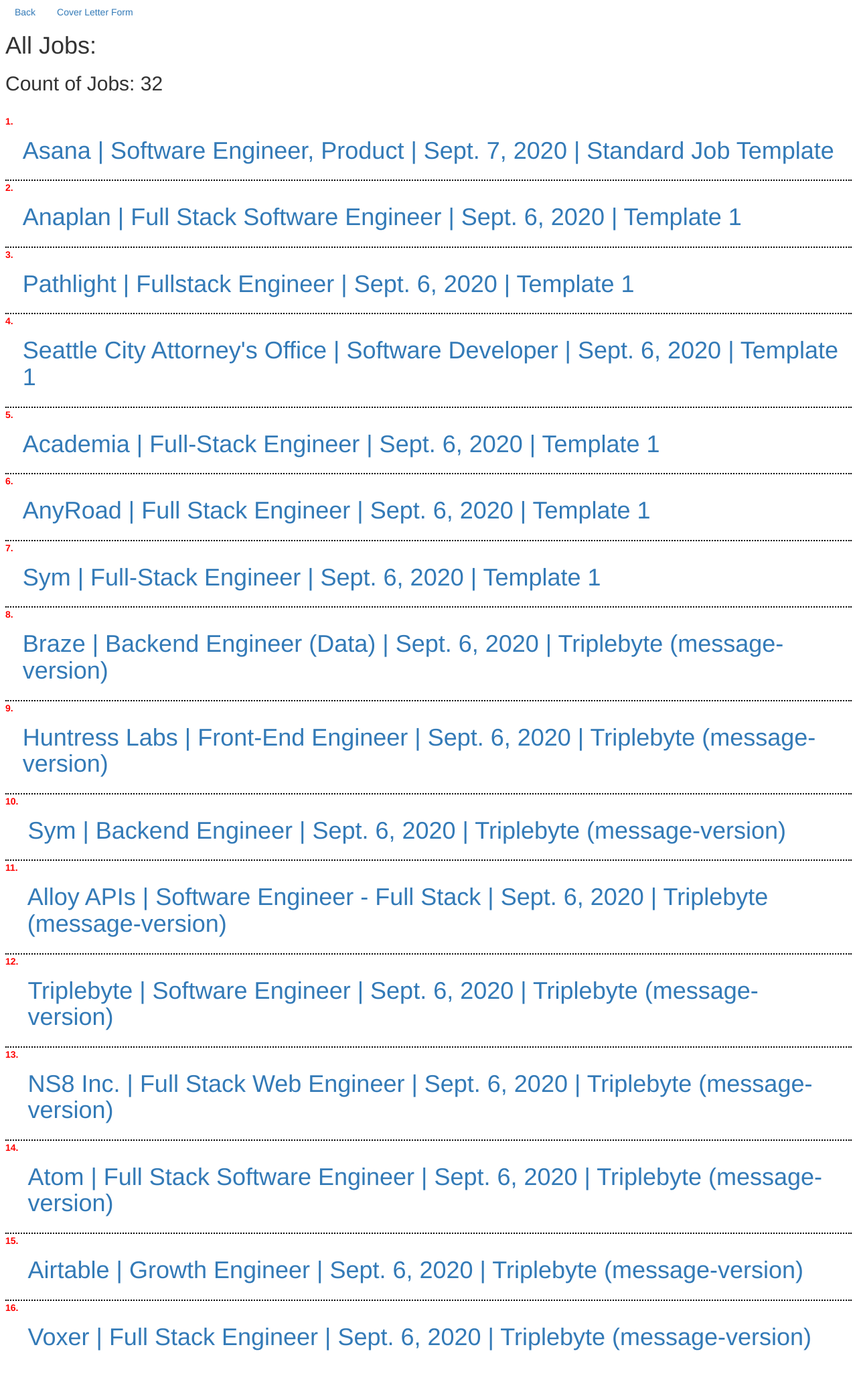
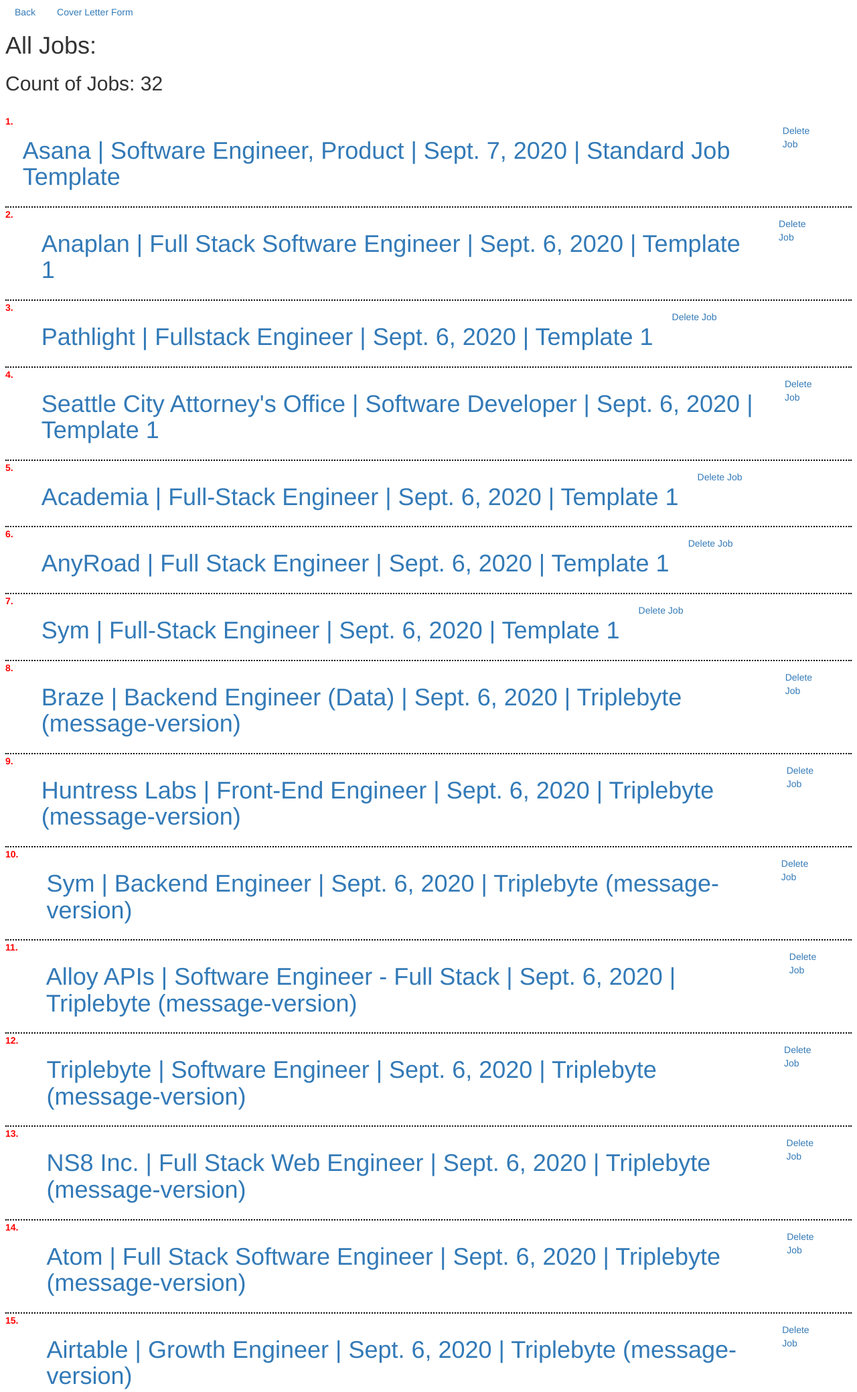
Before and after one commit to Micjoey/Unique-Cover-Letter-Helper, a Django app: page /cover-letter-generator/all-jobs in a window 1280 px wide. Shown: the top 2078 px of the page at 67% size. Before the commit the page ends 2016 px from the top, so only its background shows below. Run offline with Django 3.2, Linux system fonts and the light colour scheme; data comes from the database, SQL or seed files in the repository; both versions use the stored data as it was after the commit; style sheets or scripts are compiled from the project's sources; some libraries are stand-ins or nearby versions.

Commit message:
add a delete button to all jobs

```diff
--- a/CoverLetterGenerator/urls.py
+++ b/CoverLetterGenerator/urls.py
@@ -23,6 +23,7 @@ urlpatterns = [
     path('cover-letter-generator/all-jobs', coverLetters.views.all_jobs, name='all-jobs'),
     path('cover-letter-generator/all-users', coverLetters.views.all_users, name='all-users'),
     path('cover-letter-generator/job-detail/<int:job_id>', coverLetters.views.job_detail, name='job-detail'),
+    path('cover-letter-generator/job-detail/<int:job_id>/delete', coverLetters.views.delete_job_detail, name='delete-job-detail'),
     path('cover-letter-generator/user-detail/<int:user_id>', coverLetters.views.user_detail, name='user-detail'),
     path('cover-letter-generator/forms/cover-letter-form', coverLetters.views.cover_letter_form,
          name='cover-letter-form'),
--- a/coverLetters/templates/jobs/all-jobs.html
+++ b/coverLetters/templates/jobs/all-jobs.html
@@ -25,6 +25,7 @@
                 <a href="{% url 'job-detail' job.id %}" >
                     <h1> {{job.company}} | {{job.position_title}} | {{job.created_date}} | {{job.template_choices}}</h1>
                 </a>
+                <a href="{% url 'delete-job-detail' job.id%}">Delete Job<a/>
             </li>
         </div>
         {% endfor %}
--- a/coverLetters/views.py
+++ b/coverLetters/views.py
@@ -1,8 +1,7 @@
-from django.shortcuts import render, get_object_or_404
+from django.shortcuts import render, get_object_or_404, redirect
 from .models import Job, UserDetail
 from.forms import CoverLetterForm, UserDetailForm, TripleByteForm
 from django.forms.models import model_to_dict
-
 
 def homepage(request):
     return render(request, 'homepage/homepage.html')
@@ -28,6 +27,10 @@ def job_detail(request, job_id):
     object_keys = list(object.keys())
     return render(request, 'jobs/job-detail.html', {'job': job_detail, 'object_keys': object_keys, 'object': object})
 
+def delete_job_detail(request, job_id):
+    job_detail = get_object_or_404(Job, pk=job_id)
+    job_detail.delete()
+    return all_jobs(request)
 
 def user_detail(request, user_id):
     user_detail = get_object_or_404(UserDetail, pk=user_id)
@@ -59,7 +62,7 @@ def cover_letter(request):
                 return render(request, 'coverLetters/cover-letter.html', {'job': filled_form, 'last_user': last_user, })
             elif "Triplebyte (message-version)" in template_choice:
                 return render(request, 'coverLetters/triplebyte-cover-letter.html', {'job': filled_form, 'last_user': last_user, })
-            elif "3" in template_choice:
+            elif "non-technical-cover-letter" in template_choice:
                 return render(request, 'coverLetters/non-technical-cover-letter.html', {'job': filled_form, 'last_user': last_user, })
             elif "4" in template_choice:
                 return render(request, 'coverLetters/cover-letter-four.html', {'job': filled_form, 'last_user': last_user, })
```
Also changed, not shown: db.sqlite3.
